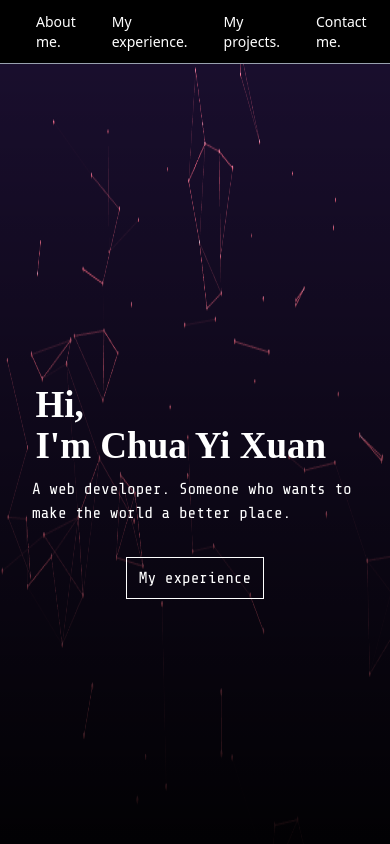
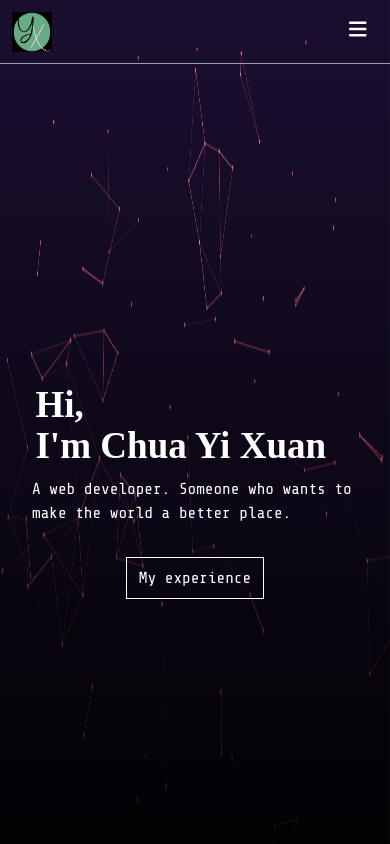
Before and after one commit to yixuanchua/personal-portfolio, a React (Vite) app: page / in a window 390 px wide. Shown: the top 844 px of the page. Built offline with nearby package versions, Linux system fonts and the light colour scheme; a web font is replaced by a local one.

Commit message:
Added small screen menu to navbar

```diff
--- a/src/components/navbar.jsx
+++ b/src/components/navbar.jsx
@@ -1,12 +1,17 @@
 import logo from '../assets/yx-logo-black.png'
 import { useState, useEffect } from 'react';
+import { FontAwesomeIcon } from '@fortawesome/react-fontawesome';
+import { faBars, faXmark } from '@fortawesome/free-solid-svg-icons';
 
 const Navbar = () => {
     const [ scrolled, setScrolled ] = useState(false);
+    const [ isOpen, setIsOpen ] = useState(false);
+
+    const toggleMenu = () => {setIsOpen(!isOpen)};
 
     useEffect(() => {
         const handleScroll = () => {
-            const isScrolled = window.scrollY > 0;
+            const isScrolled = window.scrollY > 100;
             setScrolled(isScrolled);
         };
 
@@ -19,18 +24,39 @@ const Navbar = () => {
     }
 
     return (
-        <div className={`sticky top-0 z-99 text-white bg-black h-16 ${!scrolled ? "border-b-1 border-gray-400" : ""}`}>
+        <div className={`font-sharetechmono sticky top-0 z-99 text-white h-16 bg-black/100 transition duration-300 ${!scrolled ? "border-b-1 border-gray-400 bg-transparent" : ""}`}>
             <div className="flex h-full items-center">
                 <a onClick={scrollToTop} className="group p-3">
                     <img src={logo} alt="logo" className="w-10 h-10 group-hover:scale-120 transition duration-300" />
                 </a>
-                <div className="flex ml-auto gap-x-3 mr-3 text-sm">
-                    <a href="#about" className="px-3 py-5 self-center hover:text-emerald-300 transition duration-300 hover:-translate-y-1 hover:underline hover:underline-offset-8">About me.</a>
-                    <a href="#experience" className="px-3 py-5 self-center hover:text-emerald-300 transition duration-300 hover:-translate-y-1 hover:underline hover:underline-offset-8">My experience.</a>
-                    <a href="#projects" className="px-3 py-5 self-center hover:text-emerald-300 transition duration-300 hover:-translate-y-1 hover:underline hover:underline-offset-8">My projects.</a>
-                    <a href="#contact" className="px-3 py-5 self-center hover:text-emerald-300 transition duration-300 hover:-translate-y-1 hover:underline hover:underline-offset-8">Contact me.</a>
+
+                {/* desktop menu */}
+                <div className="hidden md:flex ml-auto gap-x-3 mr-3 text-sm">
+                    <a href="#about" className="px-3 py-5 self-center hover:text-rose-500 transition duration-300 hover:-translate-y-1 hover:underline hover:underline-offset-8">About me.</a>
+                    <a href="#experience" className="px-3 py-5 self-center hover:text-rose-500 transition duration-300 hover:-translate-y-1 hover:underline hover:underline-offset-8">My experience.</a>
+                    <a href="#projects" className="px-3 py-5 self-center hover:text-rose-500 transition duration-300 hover:-translate-y-1 hover:underline hover:underline-offset-8">My projects.</a>
+                    <a href="#contact" className="px-3 py-5 self-center hover:text-rose-500 transition duration-300 hover:-translate-y-1 hover:underline hover:underline-offset-8">Contact me.</a>
                 </div>
+
+                {/* small screen hamburger icon */}
+                <button onClick={toggleMenu} className="md:hidden ml-auto mx-6 right-0">
+                    <FontAwesomeIcon icon={faBars} className="text-xl"/>
+                </button>
+
             </div>
+            {/* small screen menu */}
+            {/* {isOpen && ( */}
+                    <div className={`fixed top-0 right-0 flex flex-col items-end h-screen py-5 px-2.5 bg-white/10 backdrop-blur-sm transform transition-transform duration-300 ${
+                        isOpen ? 'translate-x-0' : 'translate-x-full'}`}>
+                        <button onClick={toggleMenu} className="md:hidden ml-auto mx-6 right-0 mb-8">
+                            <FontAwesomeIcon icon={faXmark} className="text-xl"/>
+                        </button>
+                        <a href="#about" onClick={toggleMenu} className="px-3 py-5 text-sm hover:text-rose-500 transition duration-300 hover:-translate-y-1 hover:underline hover:underline-offset-8">About me.</a>
+                        <a href="#experience" onClick={toggleMenu} className="px-3 py-5 text-sm hover:text-rose-500 transition duration-300 hover:-translate-y-1 hover:underline hover:underline-offset-8">My experience.</a>
+                        <a href="#projects" onClick={toggleMenu} className="px-3 py-5 text-sm hover:text-rose-500 transition duration-300 hover:-translate-y-1 hover:underline hover:underline-offset-8">My projects.</a>
+                        <a href="#contact" onClick={toggleMenu} className="px-3 py-5 text-sm hover:text-rose-500 transition duration-300 hover:-translate-y-1 hover:underline hover:underline-offset-8">Contact me.</a>
+                    </div>
+                {/* )} */}
         </div>
     );
 }
```
